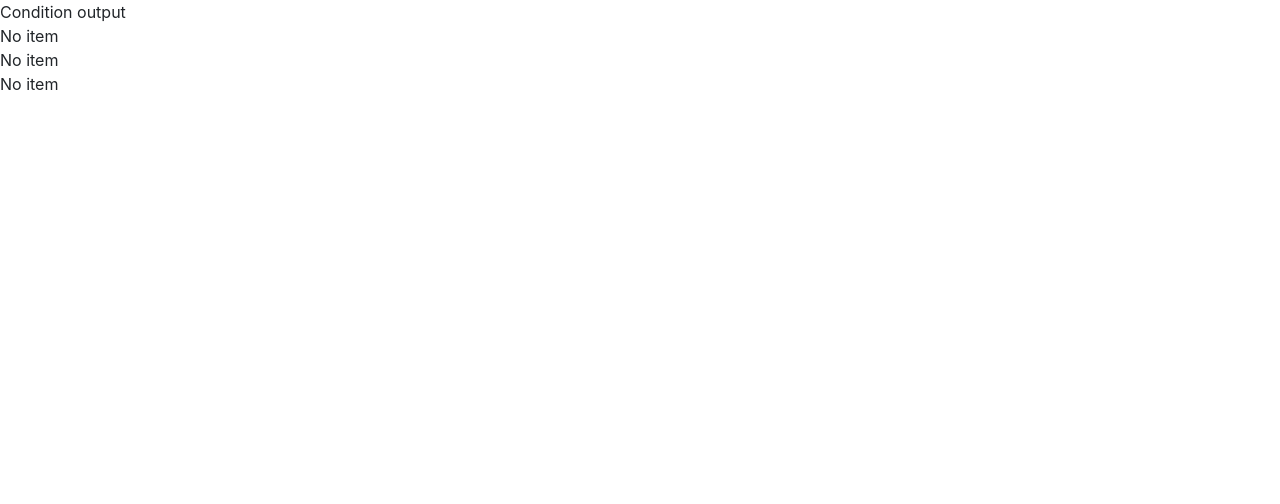
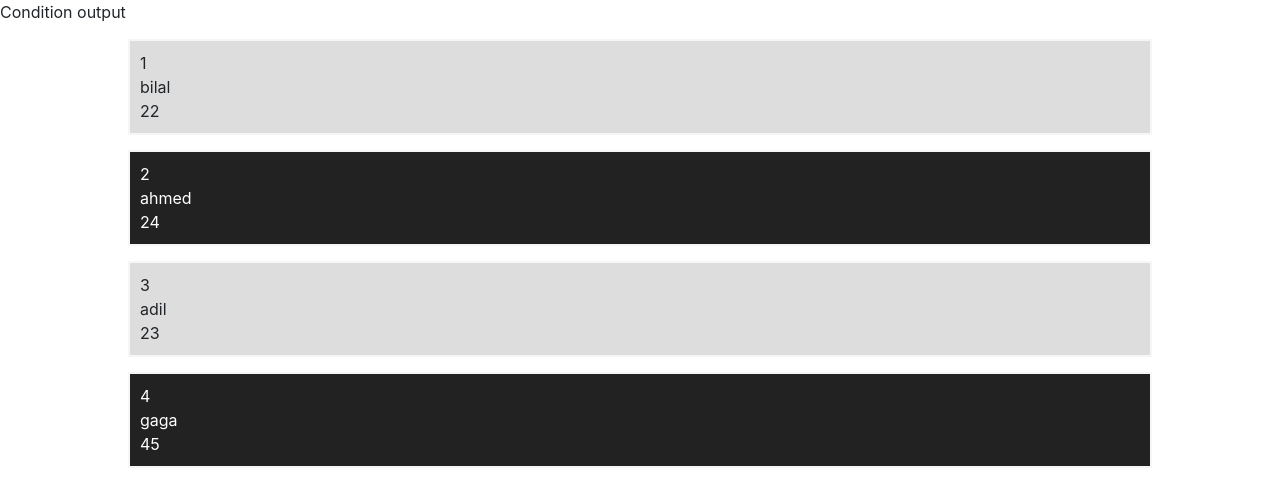
Before and after one commit to bilal07/myapp, a React (Create React App) app: page / in a window 1280 px wide. Shown: the top 504 px of the page. Built offline with nearby package versions, Linux system fonts and the light colour scheme.

Commit message:
dealing with css

```diff
--- a/src/App.js
+++ b/src/App.js
@@ -7,7 +7,8 @@ class App extends Component {
     items : [
       {id:1, name:'bilal', age:22, count:2},
       {id:2, name:'ahmed', age:24, count:1},
-      {id:3, name:'adil', age:23, count:3}
+      {id:3, name:'adil', age:23, count:3},
+      {id:4, name:'gaga', age:45, count:3}
     ]
   }
 
--- a/src/components/Items.js
+++ b/src/components/Items.js
@@ -1,25 +1,19 @@
 import React, { Component } from 'react'
-
+import  "./items.css";
 
 class Items extends Component {
 
     render() {
         const items = this.props.items;
         const theItems = items.map((item) => {
-            if(item.count > 4){
                 return(
-                    <div key={item.id}>
+                    <div className="item" key={item.id}>
                         <div>{item.id}</div>
                         <div>{item.name}</div>
                         <div>{item.age}</div>
-                        <div>___________</div>
                     </div>
                 )
-            } else {
-                return(
-                    <div className="">No item</div>
-                )
-            }
+
         })
         return (
             <div>
--- /dev/null
+++ b/src/components/items.css
@@ -0,0 +1,26 @@
+/*.item:first-of-type {
+    background: #ddd;
+}
+.item:nth-of-type(2) {
+    background: #222;
+    color: #fff
+}
+.item:last-of-type {
+    background: #888;
+}*/
+.item:nth-of-type(even) {
+    background: #222;
+    color: #fff;
+}
+
+.item:nth-of-type(odd) {
+    background: #ddd;
+
+}
+
+.item {
+    width: 80%;
+    padding: 10px;
+    border: 2px solid #f6f6f6;
+    margin: 15px auto;
+}
```
Also changed, not shown: 1 other file (tests, documents, lock files or other folders).
